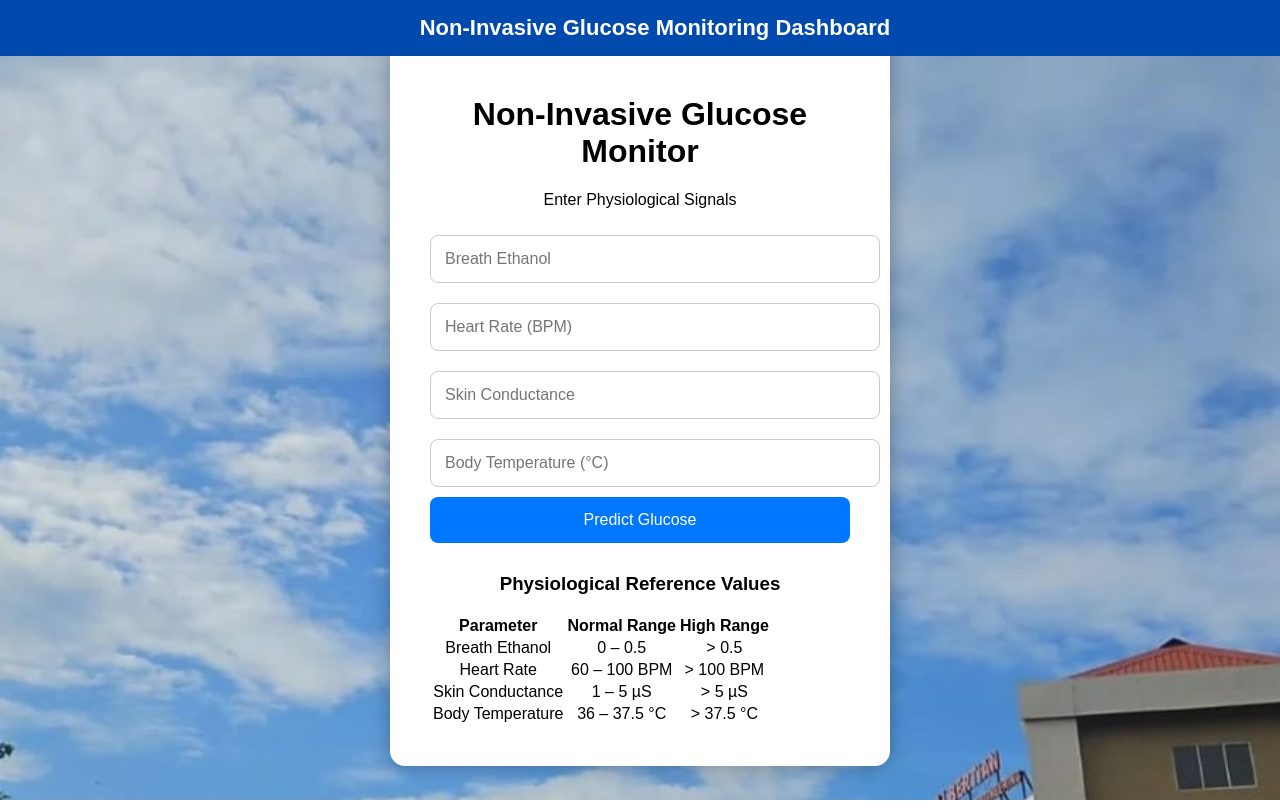
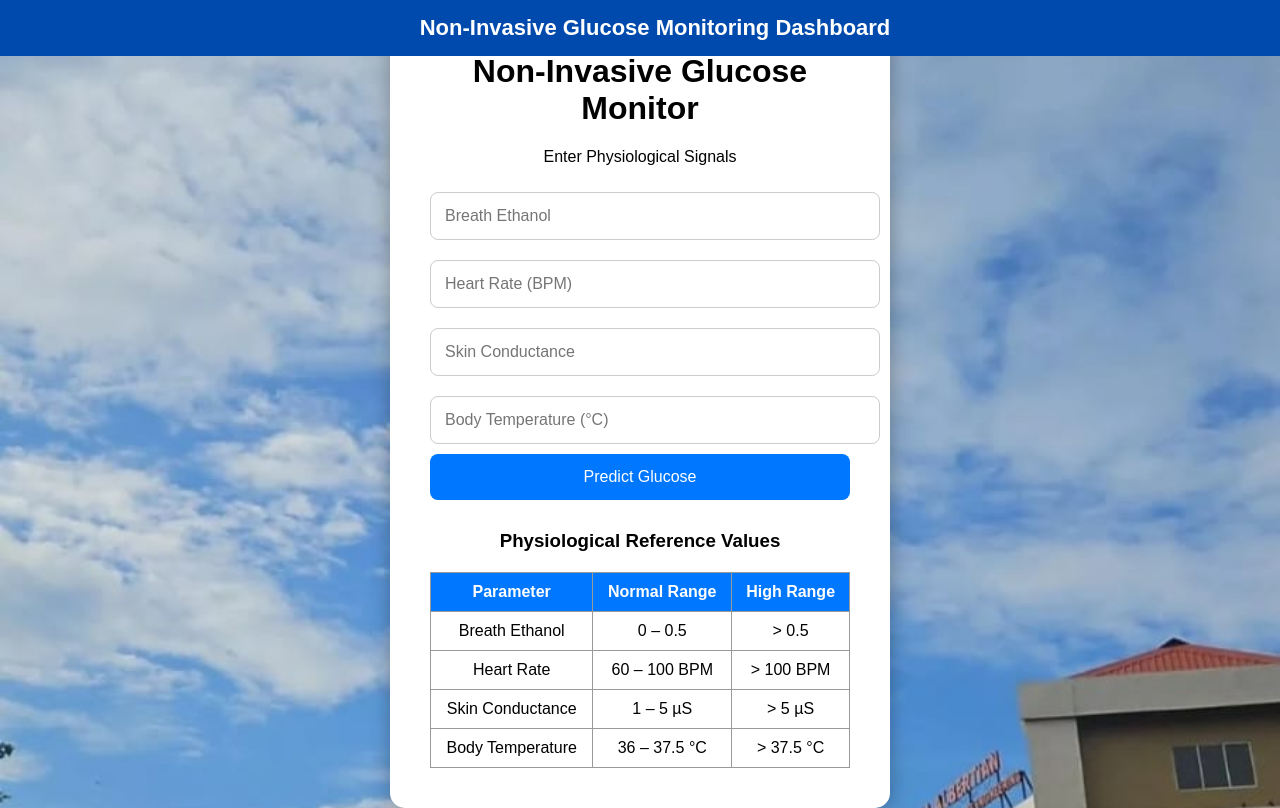
Before and after one commit to GlucosePrediction/glucose-predictor, a Flask app: page / in a window 1280 px wide. Run offline with Flask 3, Linux system fonts and the light colour scheme; parts of the project's set-up code (start-up, migrations or seed data) failed here and were passed over; some libraries are stand-ins or nearby versions.

Commit message:
Update style.css

```diff
--- a/static/style.css
+++ b/static/style.css
@@ -44,3 +44,25 @@ cursor:pointer;
 button:hover{
 background:#0055cc;
 }
+#gauge_chart{
+display:flex;
+justify-content:center;
+margin:20px auto;
+}
+
+table{
+width:100%;
+margin-top:20px;
+border-collapse:collapse;
+text-align:center;
+}
+
+th, td{
+border:1px solid #999;
+padding:10px;
+}
+
+th{
+background:#0077ff;
+color:white;
+}
```
